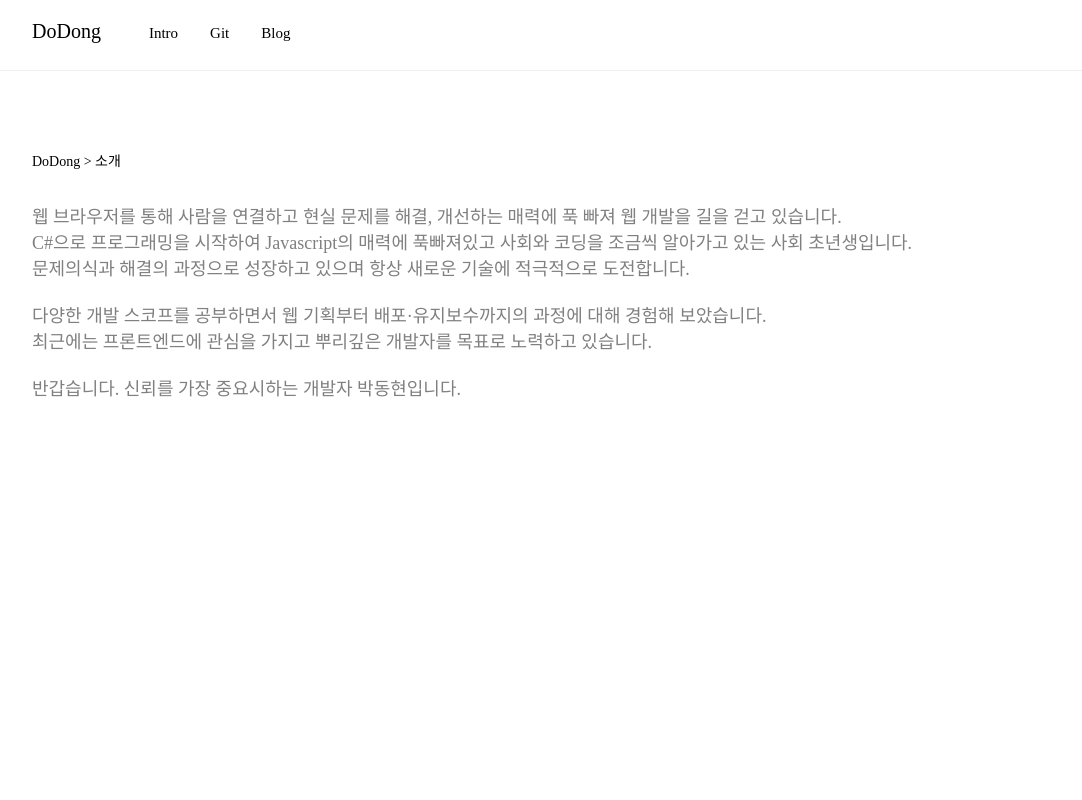
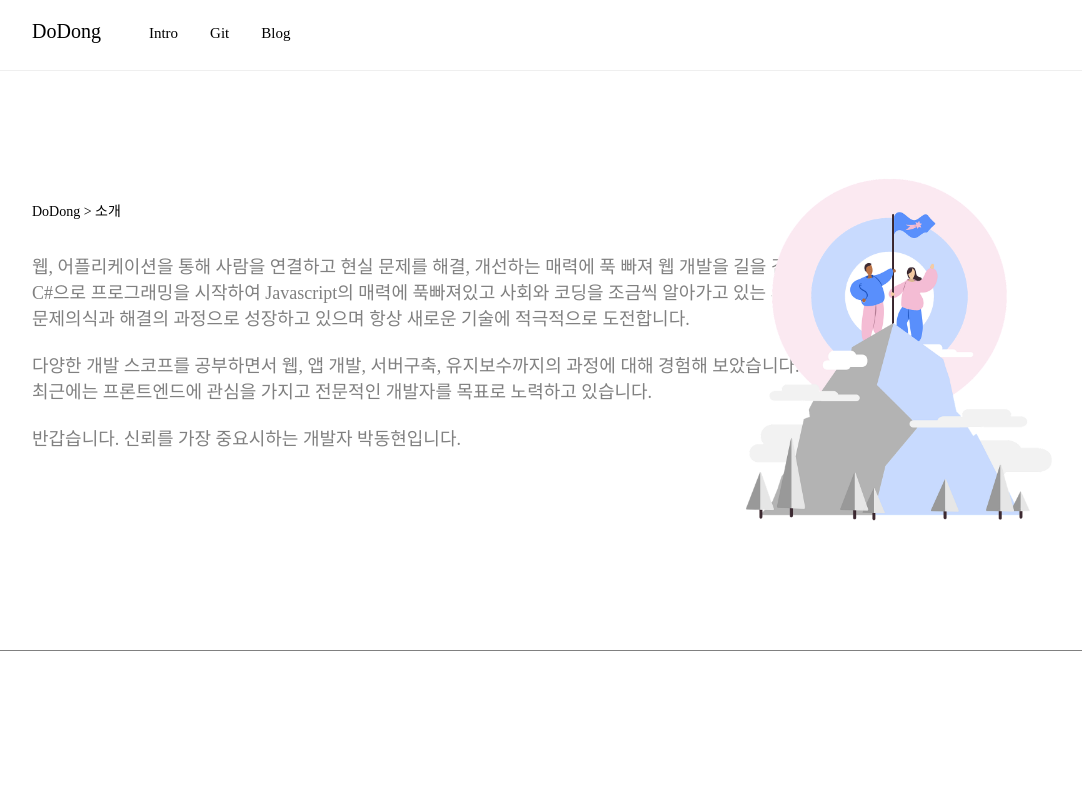
Before and after one commit to qkrdkwl9090/dodong_web, a React (Create React App) app: page /Intro in a window 1280 px wide. Shown: the top 800 px of the page, without its empty margins (96-1178 px from the left). Built offline with nearby package versions, Linux system fonts and the light colour scheme.

Commit message:
add introduce

```diff
--- a/src/Pages/Intro.js
+++ b/src/Pages/Intro.js
@@ -1,5 +1,6 @@
 import React from 'react';
 import '../Scss/Intro.scss';
+import mount from '../images/mount.png';
 
 function Intro(){
     return (
@@ -7,13 +8,14 @@ function Intro(){
             <section className="intro">
                 <div className="titleName">DoDong > 소개</div>
                 <p className="myIntroContent">
-                웹 브라우저를 통해 사람을 연결하고 현실 문제를 해결, 개선하는 매력에 푹 빠져 웹 개발을 길을 걷고 있습니다.<br></br>
+                웹, 어플리케이션을 통해 사람을 연결하고 현실 문제를 해결, 개선하는 매력에 푹 빠져 웹 개발을 길을 걷고 있습니다.<br></br>
                 C#으로 프로그래밍을 시작하여 Javascript의 매력에 푹빠져있고 사회와 코딩을 조금씩 알아가고 있는 사회 초년생입니다.<br></br>
                 문제의식과 해결의 과정으로 성장하고 있으며 항상 새로운 기술에 적극적으로 도전합니다.<br></br><br></br>
-                다양한 개발 스코프를 공부하면서 웹 기획부터 배포·유지보수까지의 과정에 대해 경험해 보았습니다.<br></br>
-                최근에는 프론트엔드에 관심을 가지고 뿌리깊은 개발자를 목표로 노력하고 있습니다.<br></br><br></br>
+                다양한 개발 스코프를 공부하면서 웹, 앱 개발, 서버구축, 유지보수까지의 과정에 대해 경험해 보았습니다.<br></br>
+                최근에는 프론트엔드에 관심을 가지고 전문적인 개발자를 목표로 노력하고 있습니다.<br></br><br></br>
                 반갑습니다. 신뢰를 가장 중요시하는 개발자 박동현입니다. <br></br>
                 </p>
+                <img src={mount}/>
             </section>
         </div>
     )
--- a/src/Scss/Intro.scss
+++ b/src/Scss/Intro.scss
@@ -1,8 +1,13 @@
 .introContent{
     height:1000px;
     padding-top:150px;
-    padding-left:10%;
+    section{
+        height:400px;
+        padding:50px 0;
+        border-bottom: 1px solid grey;
+    }
     .intro{
+        padding-left:10%;
         font-size: 14px;
         .titleName{
             margin-bottom:2rem;
@@ -11,5 +16,11 @@
             color:grey;
             font-size: 18px;
         }
+        img{
+            position: absolute;
+            right:0;
+            top:150px;
+            width:600px;
+        }
     }
 }
```
Also changed, not shown: src/images/mount.png (added), 1 other file (tests, documents, lock files or other folders).
